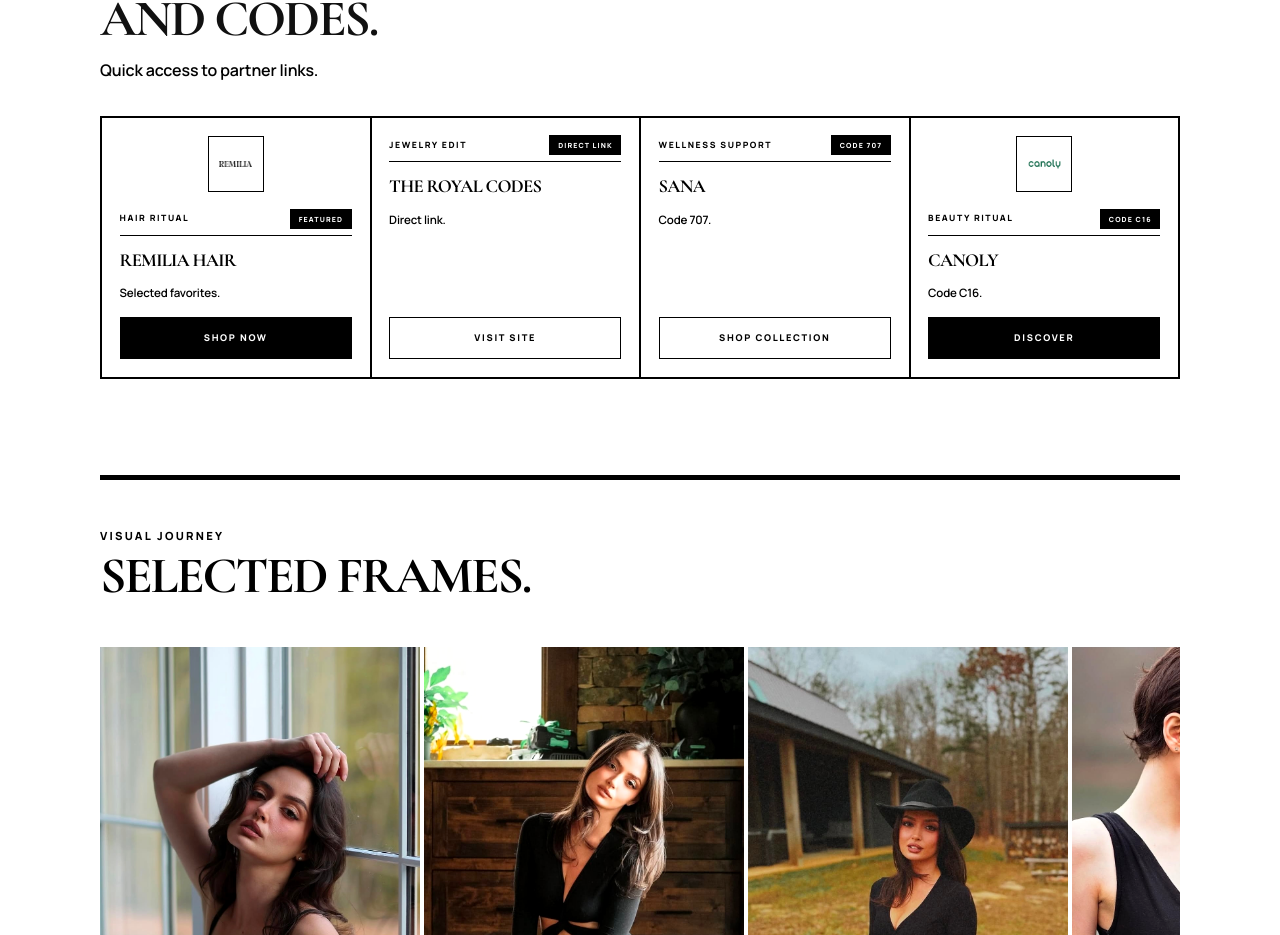
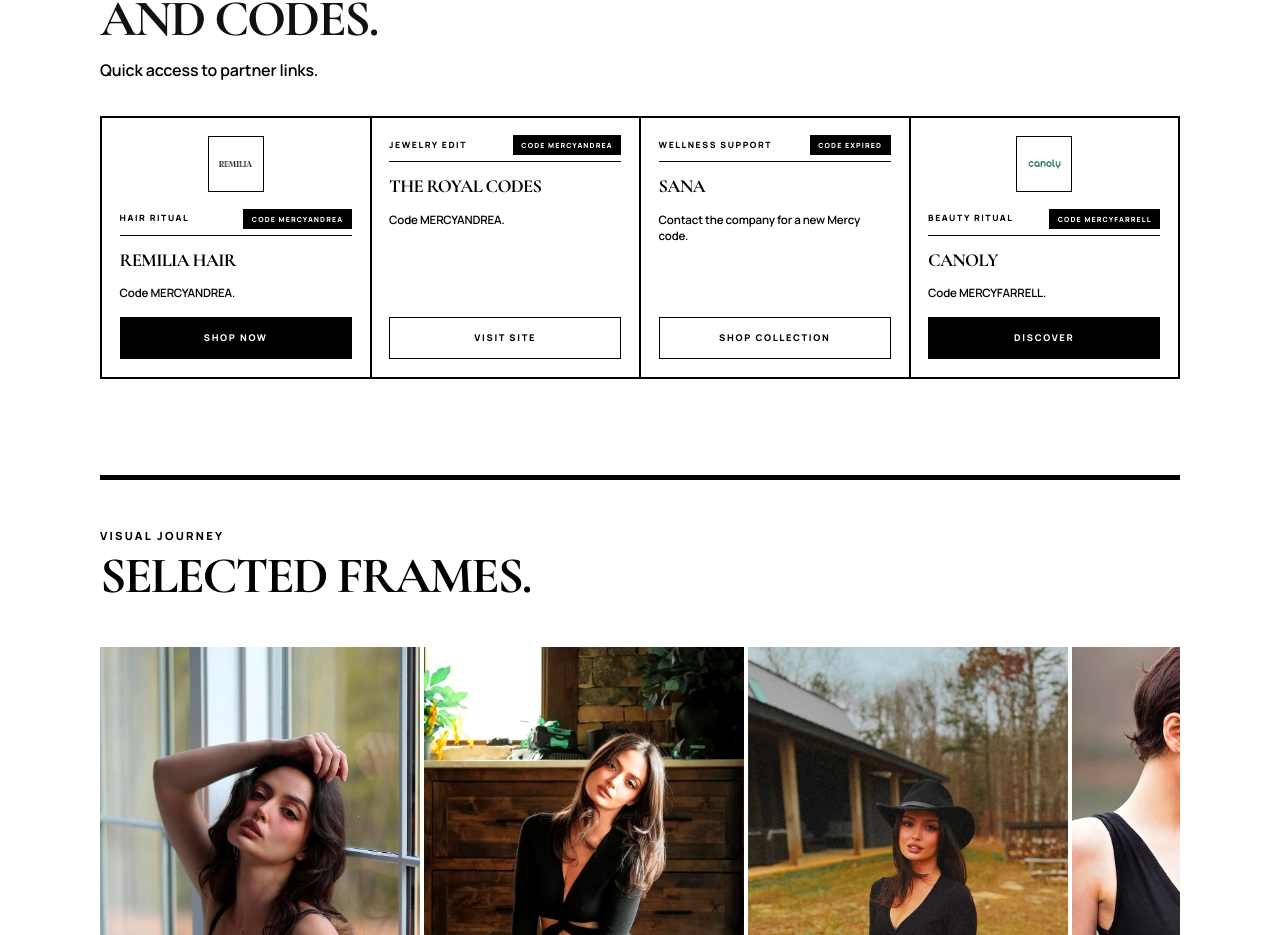
Before and after one commit to ATRfullstack23/mercy_portfolio, a SvelteKit app: page / in a window 1280 px wide. Shown: the part 2285-3220 px from the top of the page. Built offline with nearby package versions, Linux system fonts and the light colour scheme.

Commit message:
updated images

```diff
--- a/src/routes/+page.svelte
+++ b/src/routes/+page.svelte
@@ -5,27 +5,27 @@
   const partnerLinks = [
     {
       brand: 'Remilia Hair',
-      code: '',
+      code: 'MERCYANDREA',
       link: 'https://rstr.co/remiliahair/mercyremilia',
-      note: 'Shop Mercyâ€™s Remilia Hair favorites.'
+      note: "Shop Mercy's Remilia Hair favorites."
     },
     {
       brand: 'The Royal Codes',
-      code: '',
+      code: 'MERCYANDREA',
       link: 'https://rstr.co/theroyalcodes/464',
-      note: 'Curated access through Mercyâ€™s Royal Codes link.'
+      note: "Curated access through Mercy's Royal Codes link."
     },
     {
       brand: 'Sana',
-      code: '707',
+      code: '',
       link: 'https://sanausa.com/mercy',
-      note: 'Use code 707 at checkout.'
+      note: 'Previous Sana code expired. Contact the company for a new Mercy code.'
     },
     {
       brand: 'Canoly',
-      code: 'C16',
+      code: 'MERCYFARRELL',
       link: 'https://canoly.com/?ref=MERCYFARRELL',
-      note: 'Use code C16 for Mercyâ€™s Canoly link.'
+      note: "Use code MERCYFARRELL for Mercy's Canoly link."
     }
   ];
   const tiles = [
@@ -99,8 +99,8 @@
     const cardMap = {
       'Remilia Hair': {
         eyebrow: 'Hair Ritual',
-        badge: 'Featured',
-        note: 'Selected favorites.',
+        badge: item.code ? `Code ${item.code}` : 'Featured',
+        note: item.code ? `Code ${item.code}.` : 'Selected favorites.',
         cta: 'Shop Now',
         ctaTone: 'dark',
         emblem: true,
@@ -108,26 +108,26 @@
       },
       'The Royal Codes': {
         eyebrow: 'Jewelry Edit',
-        badge: 'Direct Link',
-        note: 'Direct link.',
+        badge: item.code ? `Code ${item.code}` : 'Direct Link',
+        note: item.code ? `Code ${item.code}.` : 'Direct link.',
         cta: 'Visit Site',
-        ctaTone: 'ghost'
-      },
-      Sana: {
-        eyebrow: 'Wellness Support',
-        badge: `Code ${item.code}`,
-        note: 'Code 707.',
-        cta: 'Shop Collection',
         ctaTone: 'ghost'
       },
       Canoly: {
         eyebrow: 'Beauty Ritual',
-        badge: `Code ${item.code}`,
-        note: 'Code C16.',
+        badge: item.code ? `Code ${item.code}` : 'Featured',
+        note: item.code ? `Code ${item.code}.` : 'Selected favorites.',
         cta: 'Discover',
         ctaTone: 'dark',
         emblem: true,
         logo: '/brands/canoly_logo-05.avif'
+      },
+      Sana: {
+        eyebrow: 'Wellness Support',
+        badge: item.code ? `Code ${item.code}` : 'Code Expired',
+        note: item.code ? `Code ${item.code}.` : 'Contact the company for a new Mercy code.',
+        cta: 'Shop Collection',
+        ctaTone: 'ghost'
       }
     };
 
```
